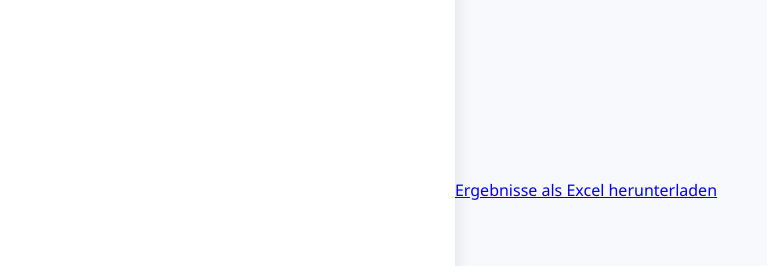
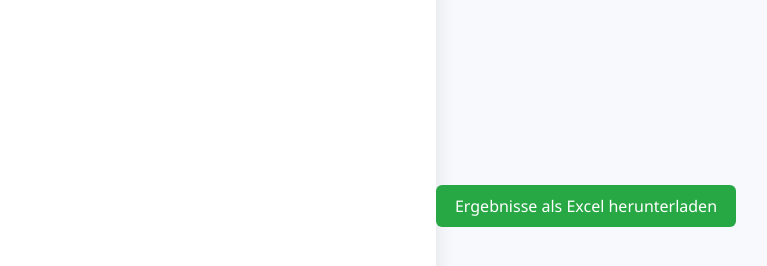
Before and after one commit to Zebile/Vermutungen, a plain HTML site: page frontend/ergebnisse.html in a window 1280 px wide. Shown: the part 210-476 px from the top of the page, without its empty margins (336-1103 px from the left). Drawn offline with nearby package versions, Linux system fonts and the light colour scheme; no server answers.

Commit message:
Update style.css

```diff
--- a/frontend/style.css
+++ b/frontend/style.css
@@ -48,3 +48,19 @@
 button:hover {
   background-color: #0056b3;
 }
+
+.download-btn {
+  display: inline-block;
+  margin-top: 2rem;
+  padding: 0.6rem 1.2rem;
+  background-color: #28a745;
+  color: white;
+  border-radius: 6px;
+  text-align: center;
+  text-decoration: none;
+  font-size: 1rem;
+}
+
+.download-btn:hover {
+  background-color: #218838;
+}
```
